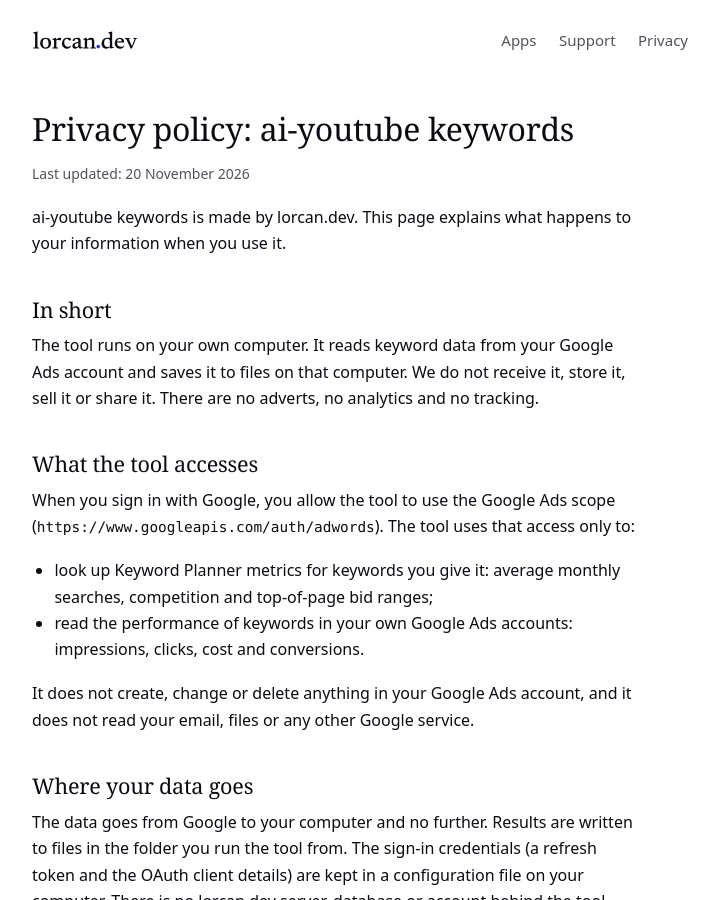
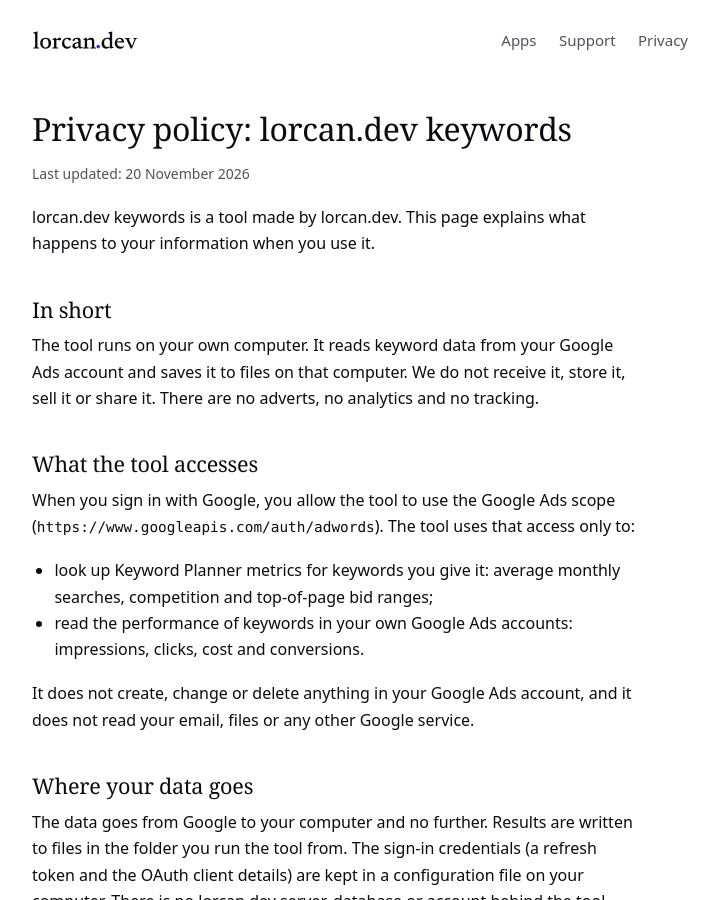
Before and after one commit to lorcanio/apps, a Jekyll site: the page built from ai-youtube-keywords/privacy.md, in a window 1280 px wide and 900 px high. Shown: the whole window, without its empty margins (280-999 px from the left). Built offline with Jekyll 4.4.1, drawn with Linux system fonts in a browser that asks for light colours.

Commit message:
Rename app to lorcan.dev keywords for brand verification
Co-Authored-By: Claude Sonnet 5.5 <noreply@anthropic.com>

```diff
--- a/_data/apps.yml
+++ b/_data/apps.yml
@@ -7,6 +7,6 @@
 #   icon: /app-name/icon.png       # 120x120 or larger PNG (optional)
 #   store_url: https://apps.apple.com/app/idXXXXXXXXXX   (optional)
 
-- name: ai-youtube keywords
+- name: lorcan.dev keywords
   slug: ai-youtube-keywords
   tagline: Reads keyword search metrics from Google Ads. Runs on your own computer.
--- a/ai-youtube-keywords/privacy.md
+++ b/ai-youtube-keywords/privacy.md
@@ -1,14 +1,14 @@
 ---
 layout: page
-title: "Privacy: ai-youtube keywords"
-description: "How ai-youtube keywords handles Google Ads data."
+title: "Privacy: lorcan.dev keywords"
+description: "How lorcan.dev keywords handles Google Ads data."
 permalink: /ai-youtube-keywords/privacy
 ---
-# Privacy policy: ai-youtube keywords
+# Privacy policy: lorcan.dev keywords
 
 <span class="meta">Last updated: 20 November 2026</span>
 
-ai-youtube keywords is made by lorcan.dev. This page explains what happens to your information when you use it.
+lorcan.dev keywords is a tool made by lorcan.dev. This page explains what happens to your information when you use it.
 
 ## In short
 
```
Also changed, not shown: ai-youtube-keywords/index.md (+2 -2 lines), ai-youtube-keywords/support.md (+4 -4 lines), ai-youtube-keywords/terms.md (+4 -4 lines).
